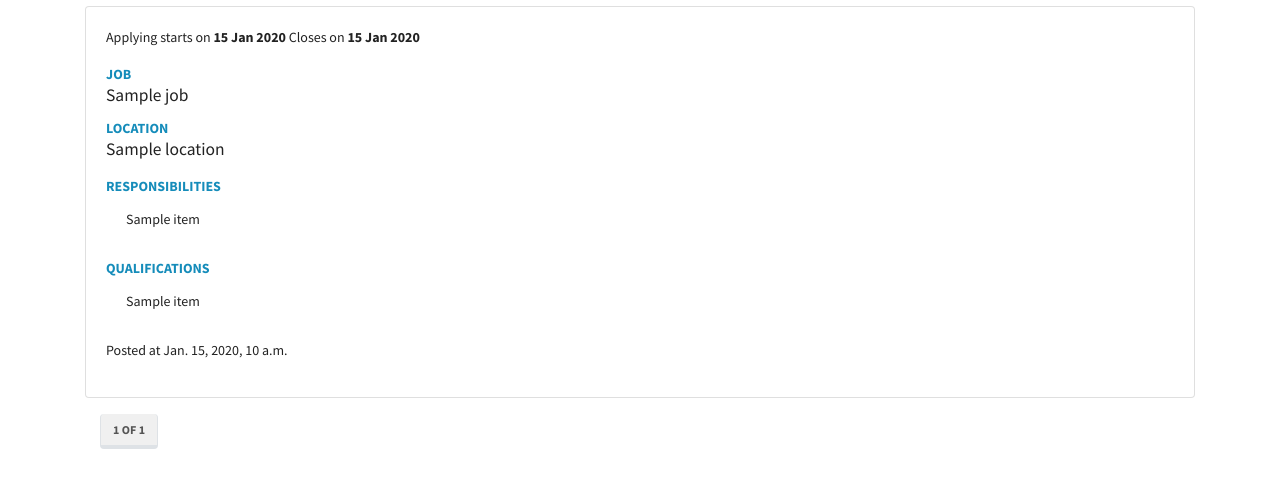
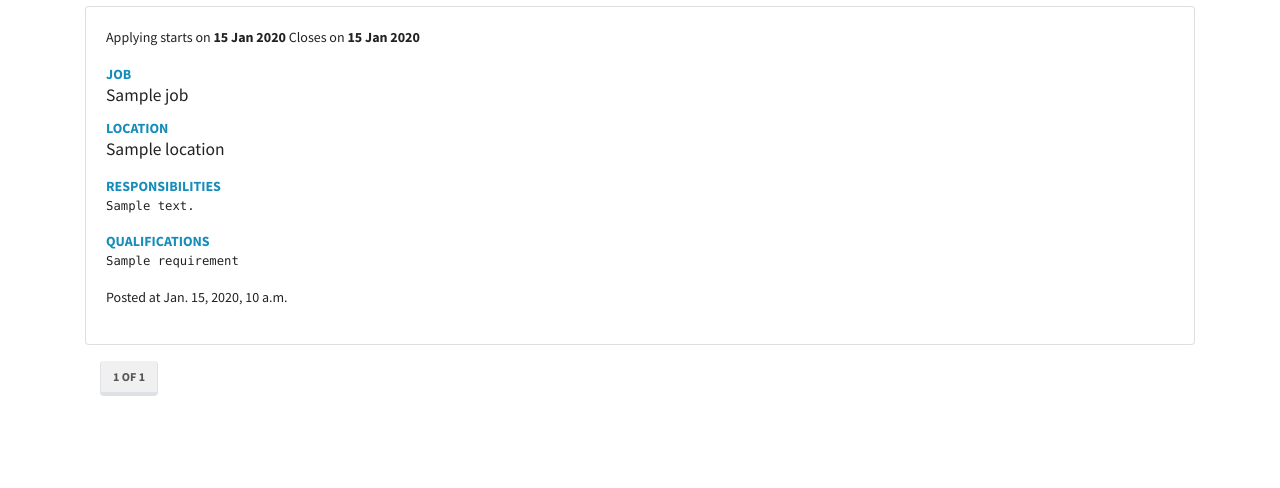
Before and after one commit to abdoamir117/goldenarrow, a Django app: template templates/jobs.html in a window 1280 px wide. Shown: the part 200-688 px from the top of the page. Run offline with Django 3.2, Linux system fonts and the light colour scheme; the template is opened without the code that fills it: most values are stand-ins (such as "Sample title", 1, 10 or a date in 2020); data that the repository does not hold is empty; some libraries are stand-ins or nearby versions.

Commit message:
used pre tag to display job description and requirement

```diff
--- a/templates/jobs.html
+++ b/templates/jobs.html
@@ -59,22 +59,24 @@
         {% if job.description %}
         <div class="card-text mt-3">
             <b class="text-primary" class="card-text" style="text-transform: uppercase;">Responsibilities</b>
-            <ul class="list-group">
+            <!-- <ul class="list-group">
                 {% for item in job.descriptions %}
                 <li class="list-group-item border-0">{{ item }}</li>
                 {% endfor %}
-            </ul>
+            </ul> -->
+            <pre>{{ job.description }}</pre>
         </div>
         {% endif %}
 
         {% if job.requirement %}
         <div class="card-text mt-3">
             <b class="text-primary" class="card-text" style="text-transform: uppercase;">Qualifications</b>
-            <ul class="list-group">
+            <!-- <ul class="list-group">
                 {% for item in job.requirements %}
                 <li class="list-group-item border-0">{{ item }}</li>
                 {% endfor %}
-            </ul>
+            </ul> -->
+            <pre>{{ job.requirement }}</pre>
         </div>
         {% endif %}
         <p class="mt-3">Posted at {{ job.created_at }}</p>
```
Also changed, not shown: jobs/models.py (+6 -6 lines).
